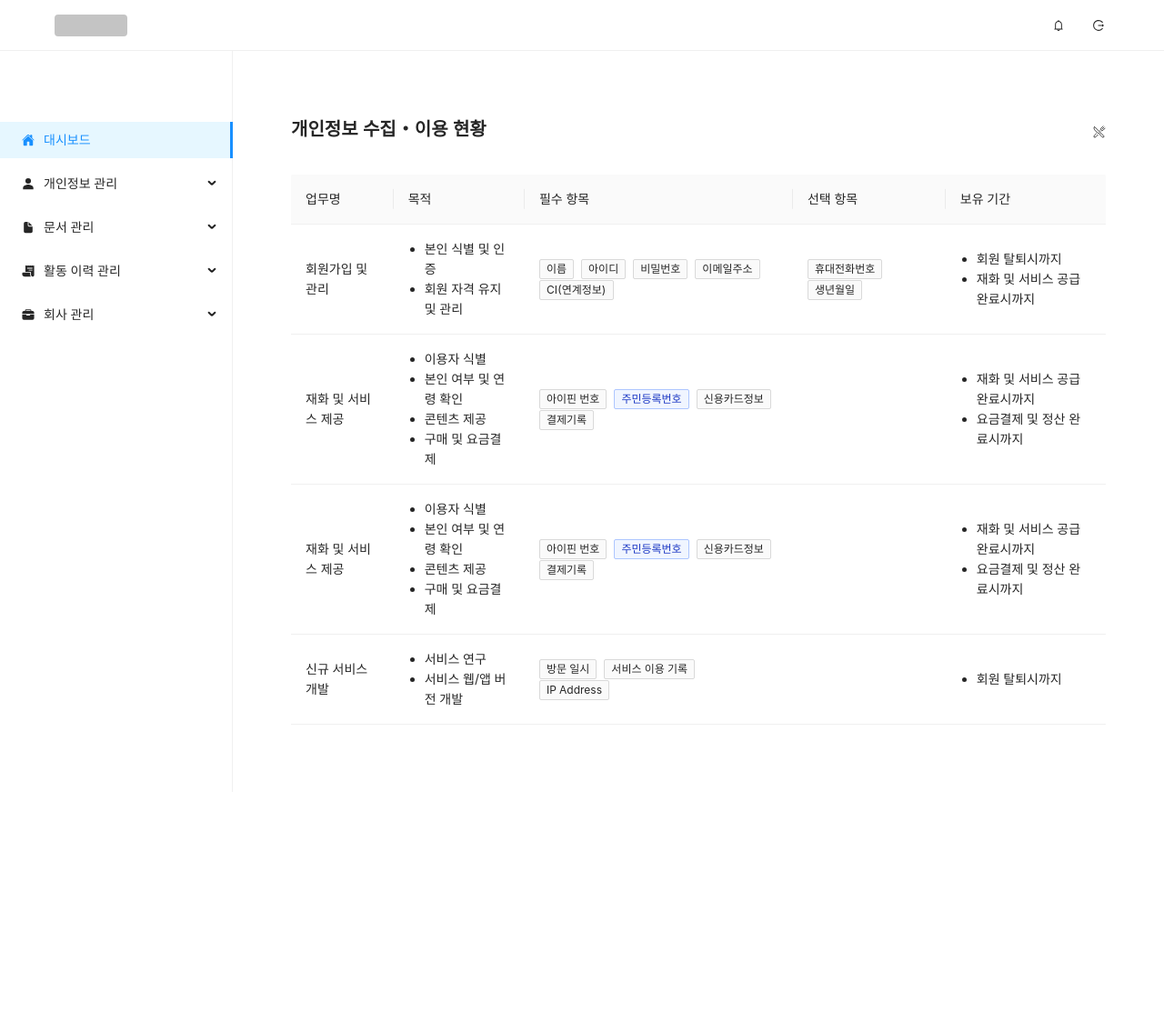
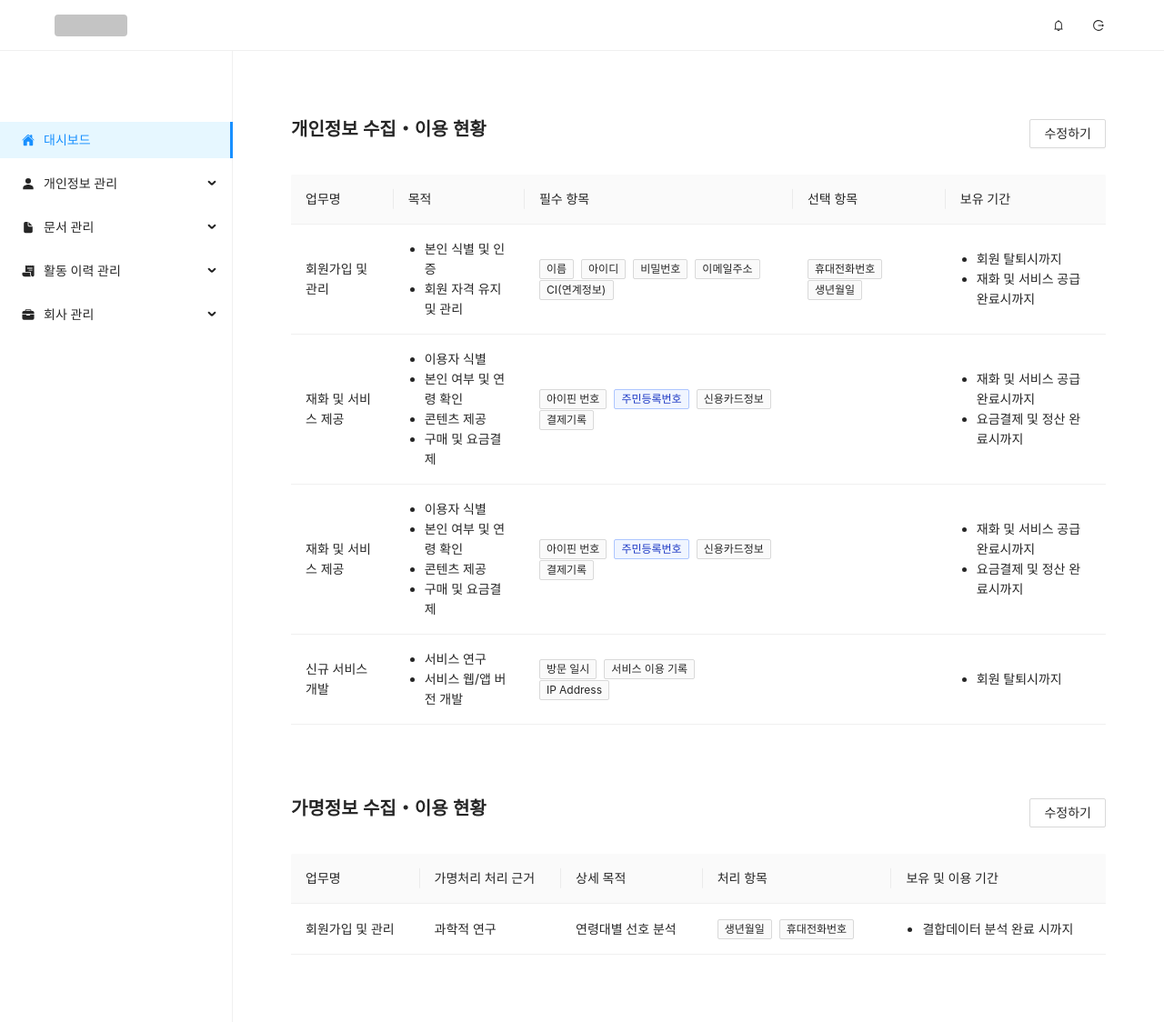
Before and after one commit to tovdata/dpot-front, a React (Create React App) app: page /test/pi in a window 1280 px wide. Shown: the whole page at 91% size. Before the commit the page ends 871 px from the top, so only its background shows below. Built offline with nearby package versions, Linux system fonts and the light colour scheme.

Commit message:
2022.03.24. - Modify components (add event handlers)

```diff
--- a/src/components/PITable.tsx
+++ b/src/components/PITable.tsx
@@ -2,8 +2,8 @@
 import { Table, TableColumnProps } from 'antd';
 import { CommonTableForm, TableContentList, TableProcessItems } from '../components/common/Table';
 // Data
-import { personalInfoTableHeader } from '../models/data';
-import { personalInfo } from '../models/temporary';
+import { personalInfoTableHeader, pseudonymInfoTableHeader } from '../models/data';
+import { personalInfo, pseudonymInfo } from '../models/temporary';
 
 // Type
 import { TableProcessItemProps } from '../models/type';
@@ -36,25 +36,30 @@ export const PersonalInfoTable = (): JSX.Element => {
   );
 }
 
-// export const PseudonymInfoTable = (): JSX.Element => {
-//   // Create the columns
-//   const columns: TableColumnProps<any>[] = Object.keys(pseudonymInfoTableHeader).map((key: string): TableColumnProps<any> => {
-//     const column: TableColumnProps<any> = {
-//       dataIndex: key,
-//       key: key,
-//       title: pseudonymInfoTableHeader[key]
-//     };
-//     // Set a render
-//     if (key === 'period') {
-//       column.render = (data: any): JSX.Element => (<);
-//     } else if (key === 'items') {
+export const PseudonymInfoTable = (): JSX.Element => {
+  // Create the columns
+  const columns: TableColumnProps<any>[] = Object.keys(pseudonymInfoTableHeader).map((key: string): TableColumnProps<any> => {
+    const column: TableColumnProps<any> = {
+      dataIndex: key,
+      key: key,
+      title: pseudonymInfoTableHeader[key]
+    };
+    // Set a render
+    if (key === 'period') {
+      column.render = (items: string[]): JSX.Element => <TableContentList items={items} />;
+    } else if (key === 'items') {
+      column.render = (items: TableProcessItemProps[]): JSX.Element => <TableProcessItems items={items} tooltip='고유식별정보' />;
+    }
+    // Return
+    return column;
+  });
+  // Append a key property to data source
+  const dataSource = pseudonymInfo.map((elem: any, index: number): any => { return { ...elem, key: index.toString() }; });
+  // Create a table
+  const table: JSX.Element = <Table columns={columns} dataSource={dataSource} pagination={false} />
 
-//     } else {
-
-//     }
-//   })
-
-//   return (
-//     <CommonTableForm title='가명정보 수집・이용 현황' table={<></>} />
-//   )
-// }
+  // Return an element
+  return (
+    <CommonTableForm title='가명정보 수집・이용 현황' table={table} />
+  )
+}
--- a/src/components/common/Table.tsx
+++ b/src/components/common/Table.tsx
@@ -1,16 +1,19 @@
+import { useState } from 'react';
 import styled from 'styled-components';
 // Component
-import { Tag, Tooltip } from 'antd';
+import { Button, Tag, Tooltip } from 'antd';
 // Font
 import { FS_HXXS, LH_HXXS } from '../../static/font';
-// Icon
-import { IoRestaurantOutline } from 'react-icons/io5';
 // Type
 import { CommonTableProps, TableProcessItemProps } from '../../models/type';
 
 // Styled element (TableForm)
 const StyledTableForm = styled.div`
   display: block;
+  margin-bottom: 5rem;
+  &:last-child {
+    margin-bottom: 0;
+  }
   .ant-table-cell {
     user-select: none;
   }
@@ -37,13 +40,12 @@ const StyledTableTool = styled.div`
   align-items: center;
   display: flex;
   justify-content: end;
-`;
-// Styled element (TableToolItem)
-const StyledTableToolItem = styled.div`
-  cursor: pointer;
-  margin-right: 1rem;
-  &:last-child {
-    margin-right: 0;
+  .ant-btn {
+    cursor: pointer;
+    margin-left: 1rem;
+  }
+  .ant-btn:first-child {
+    margin-left: 0;
   }
 `;
 // Styled element (List)
@@ -64,12 +66,26 @@ interface TableProcessItemsProps {
 
 // Component (form)
 export const CommonTableForm = ({ title, table }: CommonTableProps): JSX.Element => {
+  // Set a local state
+  const [edit, setEdit] = useState<boolean>(false);
+  // Create an event handler (onEdit)
+  const onEdit = (): void => setEdit(true);
+  // Create an event handler (onSave)
+  const onSave = (): void => setEdit(false);
+
   return (
     <StyledTableForm>
       <StyledTableFormHeader>
         <StyledTableTitle>{title}</StyledTableTitle>
         <StyledTableTool>
-          <StyledTableToolItem><IoRestaurantOutline /></StyledTableToolItem>
+          { edit ? (
+            <>
+              <Button>추가하기</Button>
+              <Button onClick={onSave} type='primary'>저장하기</Button>
+            </>
+          ) : (
+            <Button onClick={onEdit}>수정하기</Button>
+          ) }
         </StyledTableTool>
       </StyledTableFormHeader>
       {table}
--- a/src/views/TestPI.tsx
+++ b/src/views/TestPI.tsx
@@ -1,11 +1,12 @@
 // Component
 import Page from '../components/common/Page';
-import { PersonalInfoTable } from '../components/PITable';
+import { PersonalInfoTable, PseudonymInfoTable } from '../components/PITable';
 
 const TestPI = (): JSX.Element => {
   return (
     <Page>
       <PersonalInfoTable />
+      <PseudonymInfoTable />
     </Page>
   )
 }
```
